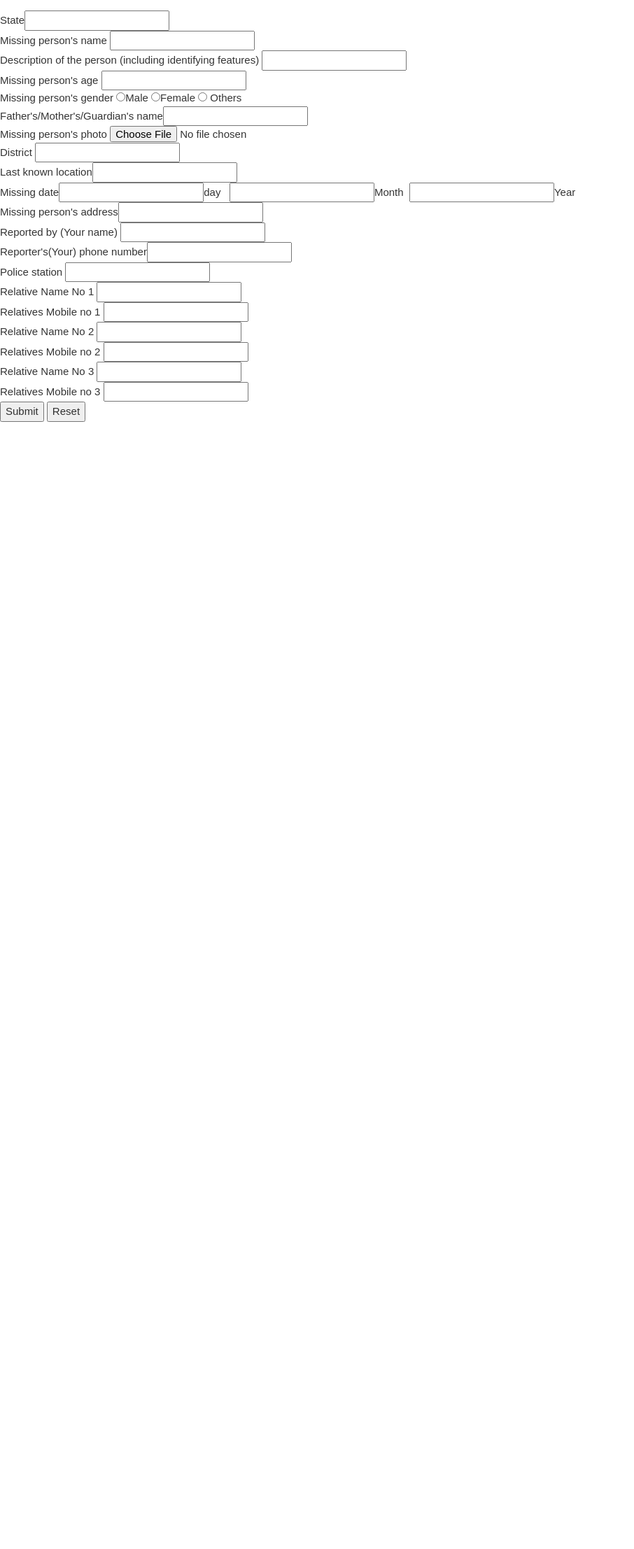
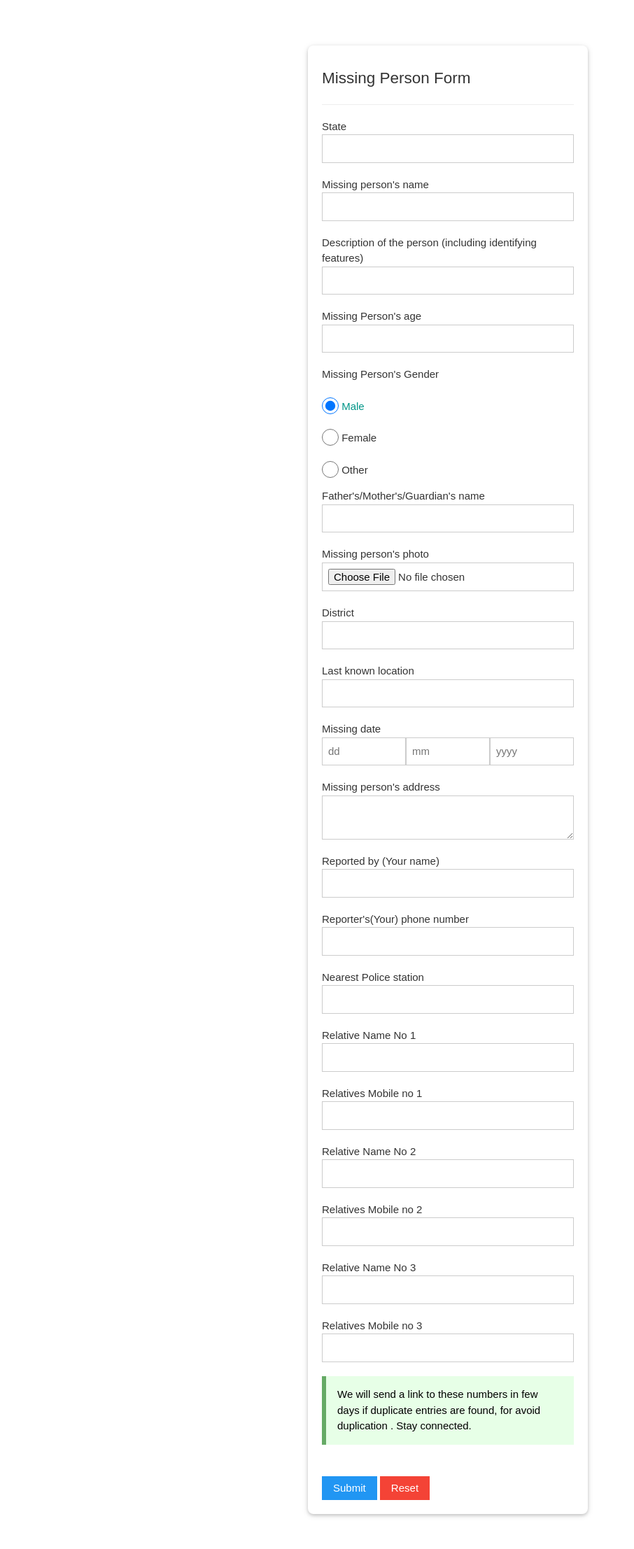
Before and after one commit to muneebkattody/disaster-management, a PHP site: page /missingPerson.php in a window 1280 px wide. Shown: the whole page at 70% size, without its empty margins (0-906 px from the left). Before the commit the page ends 603 px from the top, so only its background shows below. Run offline with PHP 8.4, Linux system fonts and the light colour scheme.

Commit message:
branch rename

```diff
--- a/analysis.php
+++ b/analysis.php
@@ -102,7 +102,7 @@ $conn->close();
 ////////////////////////////////////////////////////////////////////////////
 
 // PRINTING NEED AND AVAILABLE VALUES
-$layout = "<BR><table class='w3-bordered w3-border'><tr>
+$layout = "<BR><table class='w3-bordered w3-border w3-table'><tr>
     <th>Goods</th><th>Need</th><th>Available</th>
     </tr>";
 
@@ -126,7 +126,7 @@ $supply[$el] = devider($avail[$el], $need[$el], $total_need[$el]);
 /////////////////////////////////////////////////////////////////////
 
 //SETTING TABLE LAYOUT
-$layout = "<table class='w3-bordered w3-border'><tr><th>Camp no.</th>";
+$layout = "<div class='w3-responsive'><table class='w3-bordered w3-border w3-table'><tr><th>Camp no.</th>";
 foreach($needs as $el)
     $layout.="<th>".$el."</th>";
 $layout.="</tr>";
@@ -142,7 +142,7 @@ foreach ($camps as $key => $cn) {
     }
     $layout.="</tr>";
 }
-$layout.="</table>";
+$layout.="</table></div>";
 
 echo $layout;
 
--- a/index.php
+++ b/index.php
@@ -80,7 +80,7 @@ require 'header.php';
         <div class="w3-col s12 m6 l3">
             <div class="w3-card-2">
             <div class="w3-container">
-            <a href="createcamp.php">
+            <a href="createCamp.php">
                 <header>
                     <h4>Create Camp Form</h4>
                 </header>
--- a/missingPerson.php
+++ b/missingPerson.php
@@ -1,38 +1,123 @@
 <?php
-$title = "Create Camp";
-require('header.php');
+$title = "Missing Person Camp";
+require 'header.php';
 ?>
 <script>
     getLocation();
 </script>
-<p><?php if(!empty($_GET['status'])) echo $_GET['status'] ?></p>
-<form action="process.php" method="post">
+<style>
+    input[type=text].w3-input {
+        margin-bottom:20px;
+    }
+    input[type=radio].w3-input {
+        margin-bottom:20px;
+    }
+    input[type=file].w3-input {
+        margin-bottom:20px;
+    }
+    textarea.w3-input {
+        margin-bottom:20px;
+    }
+</style>
+</head>
+<body>
+<p><?php if (!empty($_GET['status'])) {
+    echo $_GET['status'];
+}
+?></p>
+<div class="w3-container">
+    <div class="input-box w3-card-2">
+    <header>
+        <h4>Missing Person Form</h4>
+    </header>
+    <hr>
+    <form action="process.php" method="post">
     <input type="hidden" name="origin" value="missingPerson">
-    State<input type="text" name="state" id="state"><br>
-    Missing person's name <input type="text" name="name" id="name"><br>
-    Description of the person (including identifying features) <input type="text" name="description" id="description"><br>
-    Missing person's age <input type="number" name="age" id="age"><br>
-    Missing person's gender <input type="radio" name="gender" id="male" value="M">Male&nbsp;<input type="radio" name="gender" id="female" value="F">Female&nbsp;<input type="radio" name="gender" id="others" value="O"> Others&nbsp; <br>
-    Father's/Mother's/Guardian's name<input type="text" name="guardianName" id="guardianName"><br>
-    Missing person's photo <input type="file" name="photo" id="photo"><br>
-    District <input type="text" name="district" id="district"><br>
-    Last known location<input type="text" name="lastLocation" id="lastLocation"><br>
-    Missing date<input type="text" name="missingDate" id="day">day &nbsp; <input type="text" name="missingDate" id="month">Month &nbsp;<input type="text" name="missingDate" id="Year">Year<br>
-    Missing person's address<input type="text" name="address" id="address"><br>
-    Reported by (Your name) <input type="text" name="reportedBy" id="reportedBy"><br>
-    Reporter's(Your) phone number<input type="text" name="reportersNumber" id="reportersNumber"><br>
-    Police station <input type="text" name="policeStation" id="policeStation"><br>
-    Relative Name No 1  <input type="text" name="relativeName" id="relativeName"><br>
-    Relatives Mobile no 1 <input type="text" name="relativeNumber" id="relativeNumber"><br>
-    Relative Name No 2  <input type="text" name="relativeNameSec" id="relativeNameSec"><br>
-    Relatives Mobile no 2 <input type="text" name="relativeNumberSec" id="relativeNumberSec"><br>
-    Relative Name No 3  <input type="text" name="relativeNameThird" id="relativeNameThird"><br>
-    Relatives Mobile no 3 <input type="text" name="relativeNumberthird" id="relativeNumberThird"><br>
+    <label>State</label>
+    <input type="text" class="w3-input w3-border" name="state" id="state">
+    <label>Missing person's name</label>
+    <input type="text" class="w3-input w3-border" name="name" id="name">
+    <label>Description of the person (including identifying features)</label>
+    <input type="text" class="w3-input w3-border" name="description" id="description">
+    <label>Missing Person's age </label>
+    <input type="text" class="w3-input w3-border" name="age" id="age">
+    Missing Person's Gender <br>
+    <p>
+        <input type="radio" class="w3-radio" name="gender" id="male" value="M" checked>
+        <label for="male" class="w3-validate">Male</label>
+    </p>
+    <p>
+        <input type="radio" class="w3-radio" name="gender" id="female" value="F">
+        <label  for="female" class="w3-validate">Female</label>
+    </p>
+    <p>
+        <input type="radio" class="w3-radio" name="gender" id="other" value="O">
+        <label for="other" class="w3-validate">Other</label>
+    </p>
 
+    <label for="huardianName">Father's/Mother's/Guardian's name</label>
+    <input type="text" class="w3-input w3-border" name="guardianName" id="guardianName">
+    <label for="photo">Missing person's photo</label>
+    <input type="file" class="w3-input w3-border" name="photo" id="photo">
+    <label for="district">District</label>
+    <input type="text" class="w3-input w3-border" name="district" id="district">
+    <label for="lastLocation">Last known location</label>
+    <input type="text" class="w3-input w3-border" name="lastLocation" id="lastLocation">
 
-    <input type="submit" value="Submit">
-    <input type="reset" value="Reset">
+    Missing date
+    <div class="w3-row">
+        <div class="w3-col m4 l4 s4">
+            <input type="text" class="w3-input w3-border" name="missingDate" id="day" placeholder="dd">
+        </div>
+        <div class="w3-col m4 l4 s4">
+            <input type="text" class="w3-input w3-border" name="missingDate" id="month" placeholder="mm">
+        </div>
+        <div class="w3-col m4 l4 s4">
+        <input type="text" class="w3-input w3-border" name="missingDate" id="Year" placeholder="yyyy">
+        </div>
+    </div>
+
+    <label for="address">Missing person's address</label>
+    <textarea class="w3-input w3-border" name="address" id="address"></textarea>
+
+    <label for="reportedBy">Reported by (Your name)</label>
+    <input type="text" class="w3-input w3-border" name="reportedBy" id="reportedBy">
+
+    <label for="reportersNumber">Reporter's(Your) phone number</label>
+    <input type="text" class="w3-input w3-border" name="reportersNumber" id="reportersNumber">
+
+    <label for="policeStation">Nearest Police station</label>
+    <input type="text" class="w3-input w3-border" name="policeStation" id="policeStation">
+
+    <label for="relativeName">Relative Name No 1</label>
+    <input type="text" class="w3-input w3-border" name="relativeName" id="relativeName">
+
+    <label for="relativeNumber">Relatives Mobile no 1</label>
+    <input type="text" class="w3-input w3-border" name="relativeNumber" id="relativeNumber">
+
+    <label for="relativeNameSec">Relative Name No 2</label>
+    <input type="text" class="w3-input w3-border" name="relativeNameSec" id="relativeNameSec">
+
+    <label for="relativeNumberSec">Relatives Mobile no 2</label>
+    <input type="text" class="w3-input w3-border" name="relativeNumberSec" id="relativeNumberSec">
+
+    <label for="relativeNameThird">Relative Name No 3</label>
+    <input type="text" class="w3-input w3-border" name="relativeNameThird" id="relativeNameThird">
+
+    <label for="relativeNumberThird">Relatives Mobile no 3</label>
+    <input type="text" class="w3-input w3-border" name="relativeNumberthird" id="relativeNumberThird">
+
+    <div class="w3-container w3-pale-green w3-leftbar w3-border-green">
+        <p>We will send a link to these numbers in few days if duplicate entries are found, for avoid duplication . Stay connected.
+        </p>
+    </div>
+
+    <br><br>
+
+    <input type="submit" class="w3-btn w3-blue" value="Submit">
+    <input type="reset" class="w3-btn w3-red" value="Reset">
+
 </form>
 <?php
-require('footer.php');
+require 'footer.php';
 ?>
```
Also changed, not shown: donation.php (+49 -14 lines).
